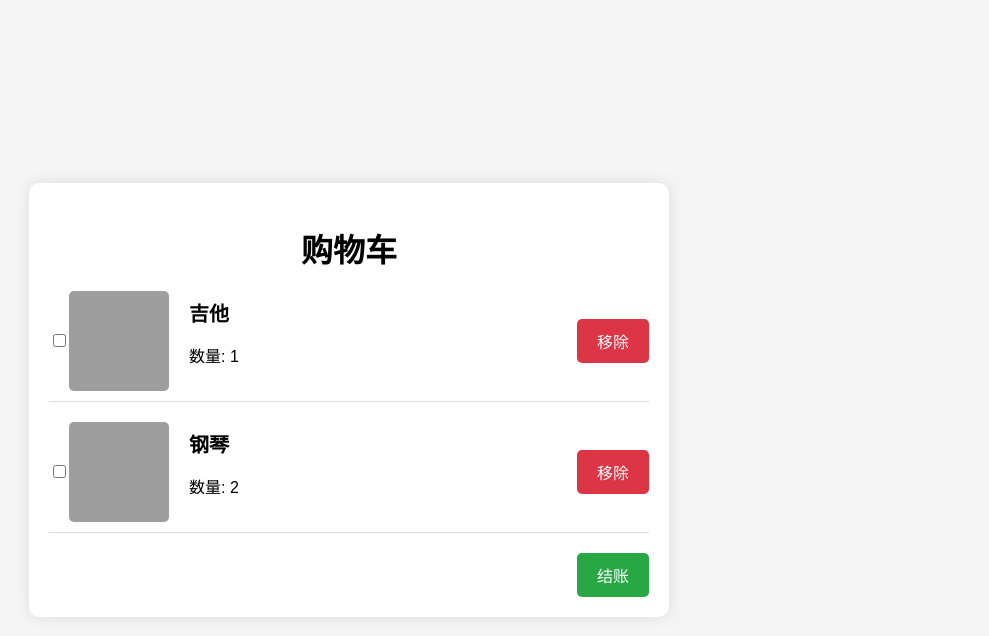
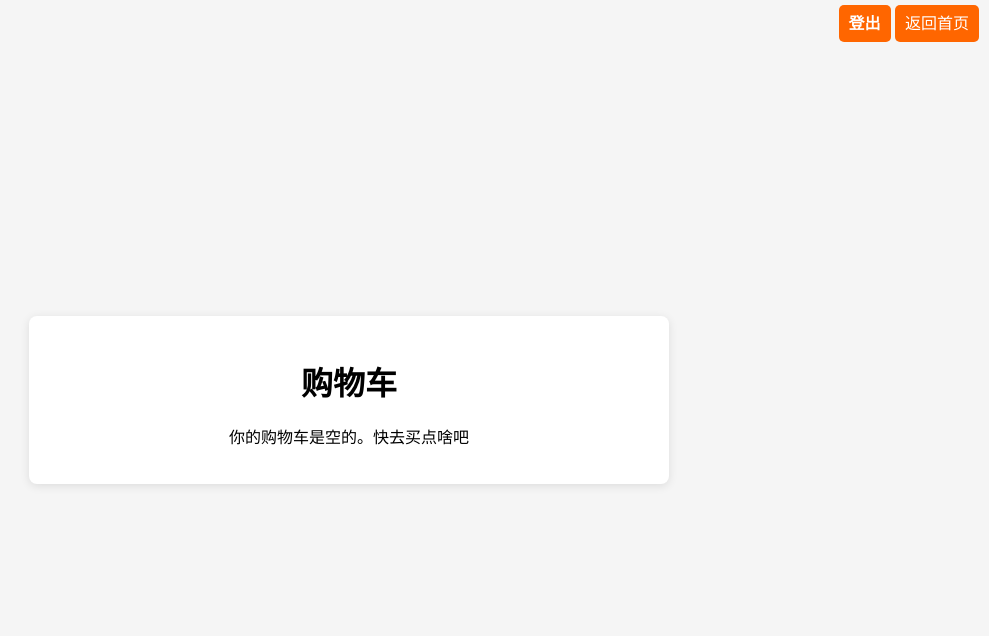
Before and after one commit to Roccc6/weborder, a Flask app: template app/App/templates/basket.html in a window 1280 px wide. Shown: the top 636 px of the page, without its empty margins (291-1280 px from the left). Run offline with Flask 3, Linux system fonts and the light colour scheme; the template is opened without the code that fills it, so the values that code supplies are empty; grey boxes are pictures that could not be loaded.

Commit message:
add_to_basket

```diff
--- a/app/App/static/css/index.css
+++ b/app/App/static/css/index.css
@@ -130,3 +130,69 @@ h1 {
 .logout-button:hover {
     background-color: #d32f2f;
 }
+
+
+
+
+.header .logout-button, .header .cart-button, .header .home-button {
+    color: white;
+    text-decoration: none;
+    padding: 10px;
+    border-radius: 5px;
+    background-color: #ff6600;
+}
+
+.header .logout-button:hover, .header .cart-button:hover, .header .home-button:hover {
+    background-color: #e65c00;
+}
+
+/* 购物车容器 */
+.cart-container {
+    max-width: 800px;
+    margin: 50px auto;
+    padding: 20px;
+    background-color: #fff;
+    border-radius: 8px;
+    box-shadow: 0 2px 10px rgba(0, 0, 0, 0.1);
+}
+
+.cart-container h1 {
+    font-size: 2em;
+    margin-bottom: 20px;
+    text-align: center;
+}
+
+.cart-item {
+    display: flex;
+    align-items: center;
+    margin-bottom: 20px;
+}
+
+.cart-item img {
+    max-width: 150px;
+    margin-right: 20px;
+    border-radius: 8px;
+}
+
+.cart-total {
+    text-align: right;
+    font-size: 1.5em;
+    font-weight: bold;
+    margin-top: 20px;
+}
+
+.btn-checkout {
+    display: inline-block;
+    background-color: #ff6600;
+    color: white;
+    padding: 12px 24px;
+    border: none;
+    border-radius: 5px;
+    font-size: 1em;
+    font-weight: bold;
+    cursor: pointer;
+}
+
+.btn-checkout:hover {
+    background-color: #e65c00;
+}
--- a/app/App/templates/basket.html
+++ b/app/App/templates/basket.html
@@ -4,42 +4,41 @@
     <meta charset="UTF-8">
     <meta name="viewport" content="width=device-width, initial-scale=1.0">
     <title>购物车</title>
-    <link rel="stylesheet" href="../static/css/basket.css">
+    <link rel="stylesheet" href="../static/css/index.css">
 </head>
 <body>
+
+<div class="header">
+    <a href="{{ url_for('bp.logout') }}" class="logout-button">登出</a>
+    <a href="{{ url_for('bp.index') }}" class="home-button">返回首页</a>
+</div>
 
 <div class="cart-container">
     <h1>购物车</h1>
 
-    <form action="/checkout" method="post">
+    {% if cart %}
+        {% set total = 0 %}
+        {% for item in cart %}
+        {% set subtotal = item['Price'] * item['Quantity'] %}
+        {% set total = total + subtotal %}
+
         <div class="cart-item">
-            <input type="checkbox" name="selected_items" value="guitar">
-            <img src="static/img/guitar.jpg" alt="Guitar">
+            <img src="{{ item['ImagePath'] }}" alt="{{ item['ProductName'] }}">
             <div class="item-details">
-                <h2>吉他</h2>
-                <p>数量: 1</p>
-            </div>
-            <div class="item-actions">
-                <button type="submit" formaction="/remove/guitar" class="btn-remove">移除</button>
+                <h2>{{ item['ProductName'] }}</h2>
+                <p>价格: ¥{{ item['Price'] }}</p>
+                <p>数量: {{ item['Quantity'] }}</p>
+                <p>小计: ¥{{ item['Price'] * item['Quantity'] }}</p>
             </div>
         </div>
-
-        <div class="cart-item">
-            <input type="checkbox" name="selected_items" value="piano">
-            <img src="static/img/piano.jpg" alt="Piano">
-            <div class="item-details">
-                <h2>钢琴</h2>
-                <p>数量: 2</p>
-            </div>
-            <div class="item-actions">
-                <button type="submit" formaction="/remove/piano" class="btn-remove">移除</button>
-            </div>
+        {% endfor %}
+        <div class="cart-total">
+            <h3>总计: ¥{{ total }}</h3>
+            <button class="btn-checkout">结算</button>
         </div>
-
-        <div class="cart-summary">
-            <button type="submit" class="btn-checkout">结账</button>
-        </div>
-    </form>
+    {% else %}
+        <p>你的购物车是空的。快去买点啥吧</p>
+    {% endif %}
 </div>
 
 </body>
--- a/app/App/templates/details.html
+++ b/app/App/templates/details.html
@@ -14,8 +14,8 @@
     <p>价格: ¥{{ details['Price'] }}</p>
     <p>重量: {{ details['ShippingWeight'] }} kg</p>
     <p>{{ details['Description'] }}</p>
-    <button class="btn-add-to-cart">添加到购物车</button>
-    <a href="{{ url_for('bp.home') }}">返回首页</a>
+    <!-- <button class="btn-add-to-cart">添加到购物车</button> -->
+    <a href="{{ url_for('bp.index') }}">返回首页</a>
 </div>
 
 </body>
--- a/app/App/templates/index.html
+++ b/app/App/templates/index.html
@@ -5,18 +5,20 @@
     <meta name="viewport" content="width=device-width, initial-scale=1.0">
     <title>乐器购买</title>
     <link rel="stylesheet" href="../static/css/index.css">
+
 </head>
 <body>
 
 <div class="header">
     <a href="{{ url_for('bp.logout') }}" class="logout-button">登出</a>
+    <a href="{{ url_for('bp.basket') }}" class="cart-button">查看购物车</a>
 </div>
 
 <div class="product-container">
     <h1>乐器购买</h1>
 
     {% for product in products %}
-    <div class="product-item">
+    <div class="product-item" id="{{product['ProductID']}}">
         <a href="{{ url_for('bp.product_detail', product_id=product['ProductID']) }}">
             <img src="{{ product['ImagePath'] }}" alt="{{ product['ProductName'] }}">
         </a>
@@ -34,6 +36,6 @@
     {% endfor %}
 
 </div>
-
+<script src="../static/js/index.js"></script>
 </body>
 </html>
```
Also changed, not shown: app/App/static/js/index.js (added, +62 -0 lines), app/App/views.py (+60 -1 lines), 1 other file.
